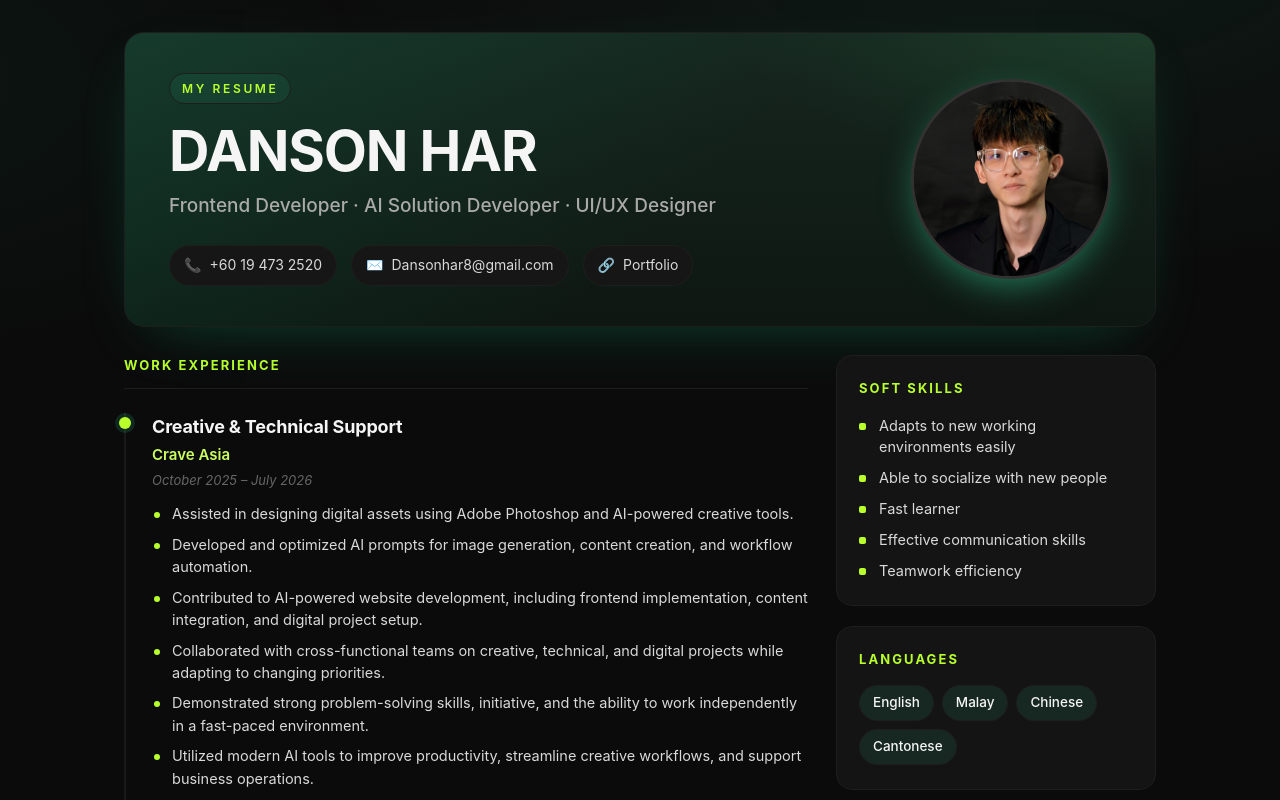
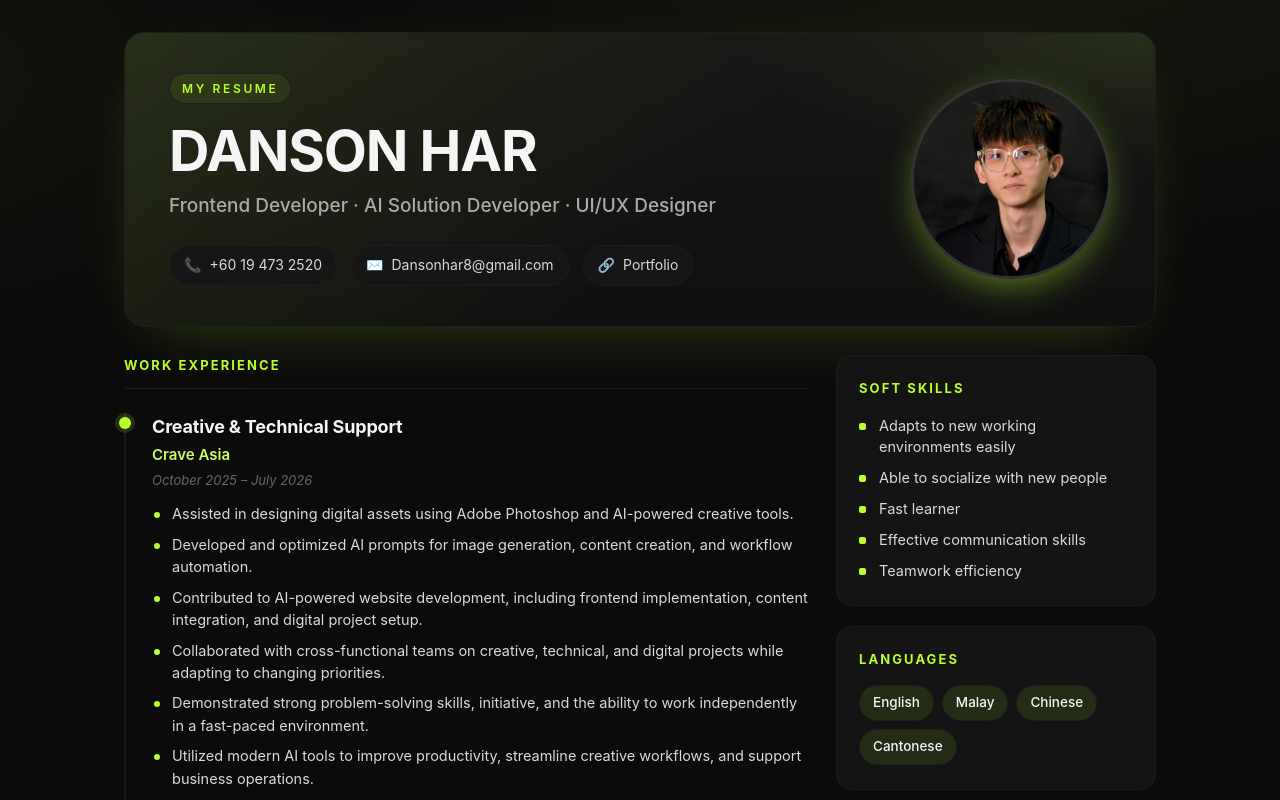
Before and after one commit to Dansonhar/Resume, a React (Vite) app: page / in a window 1280 px wide. Shown: the top 800 px of the page. Built offline with nearby package versions, Linux system fonts and the light colour scheme.

Commit message:
sadasdasd

```diff
--- a/src/App.css
+++ b/src/App.css
@@ -9,10 +9,10 @@
   border-radius: 20px;
   padding: 40px 44px;
   background:
-    linear-gradient(135deg, rgba(16, 185, 129, 0.14), transparent 55%),
-    linear-gradient(180deg, #16261e, #0e1712);
+    linear-gradient(135deg, rgba(184, 255, 43, 0.1), transparent 55%),
+    linear-gradient(180deg, #161616, #101010);
   border: 1px solid var(--border);
-  box-shadow: 0 20px 60px -30px rgba(16, 185, 129, 0.4);
+  box-shadow: 0 20px 60px -30px rgba(184, 255, 43, 0.3);
   position: relative;
   overflow: hidden;
 }
@@ -23,7 +23,7 @@
   inset: 0;
   background: radial-gradient(
     600px 200px at 100% 0,
-    rgba(74, 222, 128, 0.12),
+    rgba(184, 255, 43, 0.1),
     transparent 70%
   );
   pointer-events: none;
@@ -45,7 +45,7 @@
   text-transform: uppercase;
   color: var(--green);
   border: 1px solid var(--border);
-  background: rgba(52, 211, 153, 0.08);
+  background: rgba(184, 255, 43, 0.08);
   padding: 5px 12px;
   border-radius: 999px;
   margin-bottom: 18px;
@@ -108,10 +108,10 @@
   font-size: 42px;
   font-weight: 800;
   letter-spacing: 0.02em;
-  color: #06110c;
+  color: #0b0b0b;
   background: linear-gradient(140deg, var(--green-bright), var(--green-deep));
   border: 3px solid rgba(255, 255, 255, 0.12);
-  box-shadow: 0 12px 40px -12px rgba(52, 211, 153, 0.7);
+  box-shadow: 0 12px 40px -12px rgba(184, 255, 43, 0.6);
 }
 
 .avatar-img {
@@ -167,7 +167,7 @@
   height: 12px;
   border-radius: 50%;
   background: var(--green);
-  box-shadow: 0 0 0 4px rgba(52, 211, 153, 0.15);
+  box-shadow: 0 0 0 4px rgba(184, 255, 43, 0.15);
 }
 
 .job-head {
@@ -244,7 +244,7 @@
 .thumb:hover {
   transform: translateY(-2px);
   border-color: var(--green);
-  box-shadow: 0 10px 26px -14px rgba(52, 211, 153, 0.7);
+  box-shadow: 0 10px 26px -14px rgba(184, 255, 43, 0.6);
 }
 
 .thumb img {
@@ -262,7 +262,7 @@
   display: grid;
   place-items: center;
   padding: 24px;
-  background: rgba(5, 9, 7, 0.86);
+  background: rgba(0, 0, 0, 0.82);
   backdrop-filter: blur(4px);
   animation: fade 0.15s ease;
 }
@@ -321,7 +321,7 @@
 .lightbox-close:hover {
   background: var(--green-deep);
   border-color: var(--green);
-  color: #06110c;
+  color: #0b0b0b;
 }
 
 /* ---------- Sidebar ---------- */
@@ -377,7 +377,7 @@
   font-size: 13.5px;
   font-weight: 500;
   color: var(--heading);
-  background: rgba(52, 211, 153, 0.1);
+  background: rgba(184, 255, 43, 0.1);
   border: 1px solid var(--border);
   padding: 6px 13px;
   border-radius: 999px;
--- a/src/index.css
+++ b/src/index.css
@@ -41,8 +41,8 @@ body {
   background: var(--bg);
   color: var(--text);
   background-image:
-    radial-gradient(1200px 600px at 80% -10%, rgba(52, 211, 153, 0.08), transparent 60%),
-    radial-gradient(900px 500px at -10% 10%, rgba(16, 185, 129, 0.06), transparent 55%);
+    radial-gradient(1200px 600px at 80% -10%, rgba(184, 255, 43, 0.06), transparent 60%),
+    radial-gradient(900px 500px at -10% 10%, rgba(184, 255, 43, 0.04), transparent 55%);
   background-attachment: fixed;
 }
 
```
